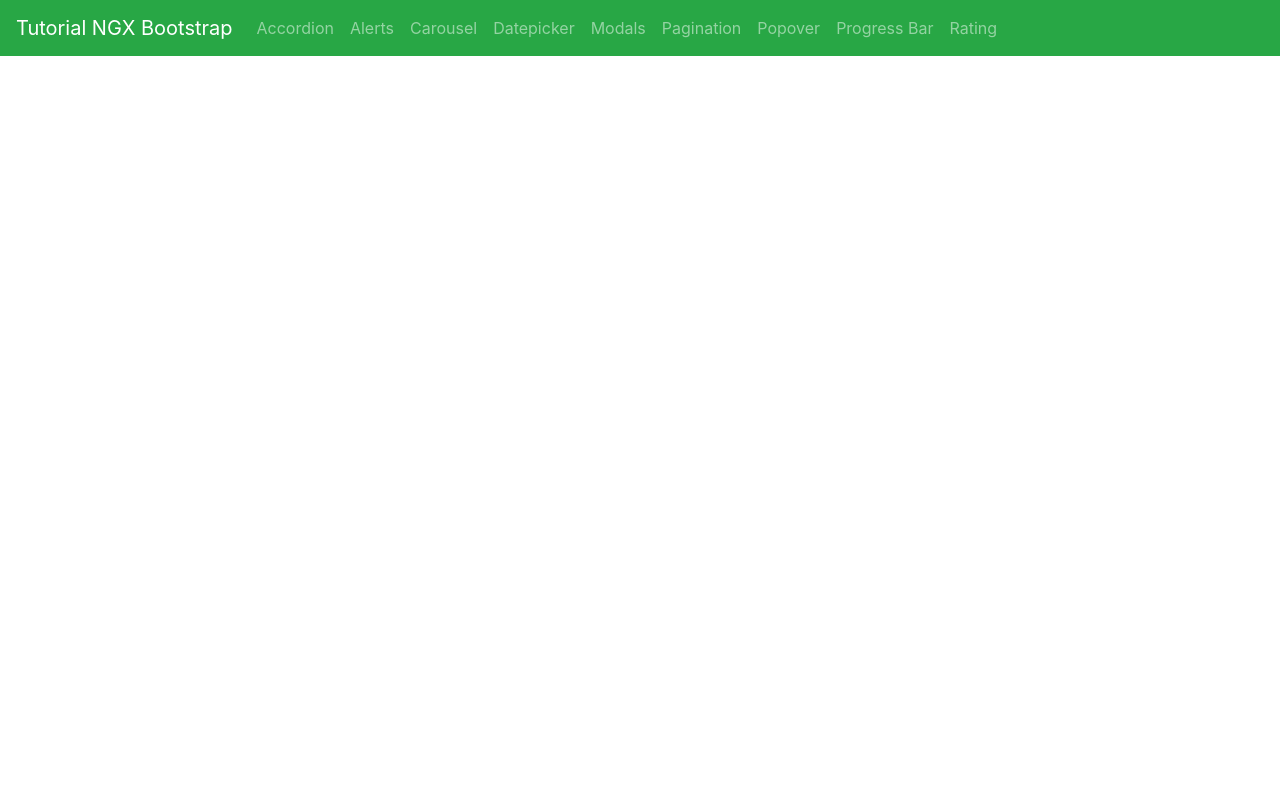
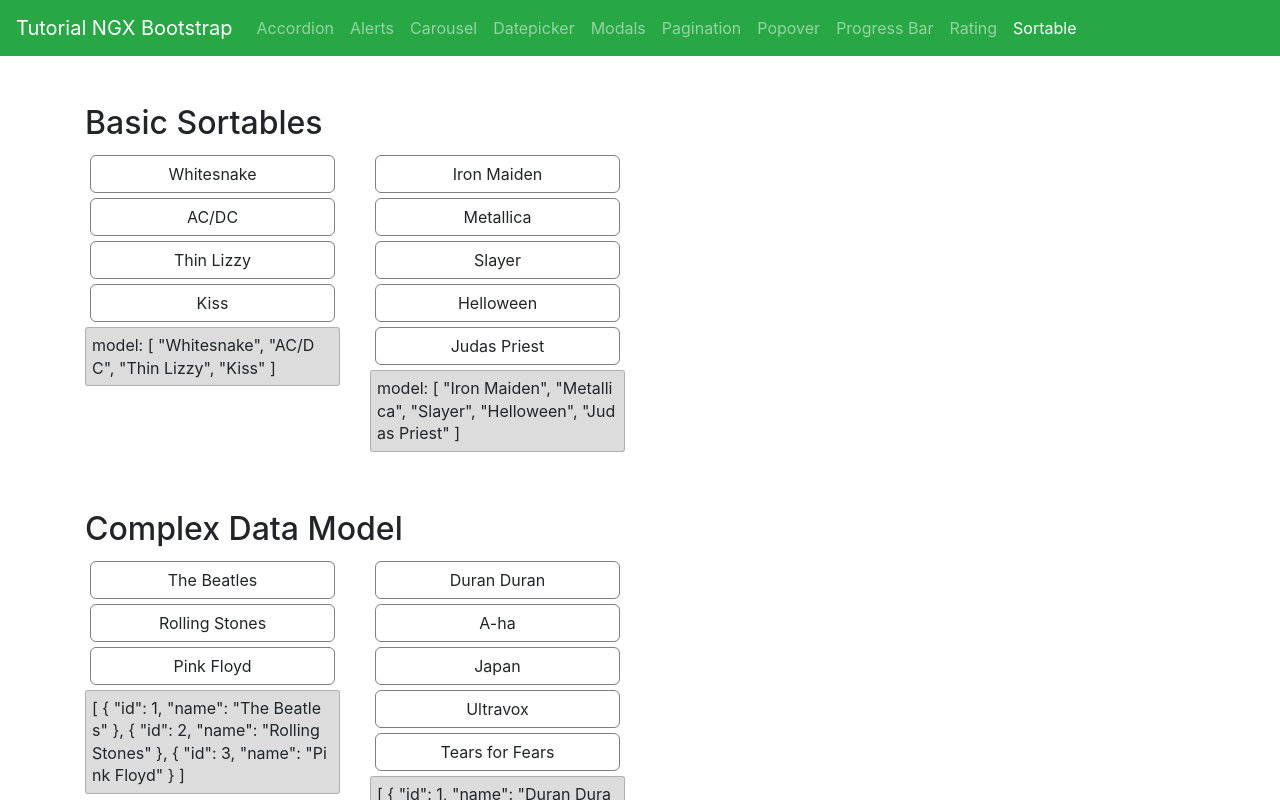
Before and after one commit to williamdsw/tuts-ng-ngx-bootstrap, an Angular app: page /sortable in a window 1280 px wide. Before the commit this address led to /. Shown: the top 800 px of the page. Built offline with nearby package versions, Linux system fonts and the light colour scheme.

Commit message:
Sortable

```diff
--- a/src/app/app-routing.module.ts
+++ b/src/app/app-routing.module.ts
@@ -38,6 +38,10 @@ const ROUTES: Routes = [
     path: 'rating',
     loadChildren: () => import('./rating-example/rating-example.module').then(mod => mod.RatingExampleModule)
   },
+  {
+    path: 'sortable',
+    loadChildren: () => import('./sortable-example/sortable-example.module').then(mod => mod.SortableExampleModule)
+  },
   { path: '', pathMatch: 'full', redirectTo: 'accordion' }
 ];
 
--- a/src/app/app.component.html
+++ b/src/app/app.component.html
@@ -49,6 +49,11 @@
             <li class="nav-item">
                 <a class="nav-link" [routerLink]="['rating']" routerLinkActive="active"> Rating </a>
             </li>
+
+            <!-- sortable -->
+            <li class="nav-item">
+                <a class="nav-link" [routerLink]="['sortable']" routerLinkActive="active"> Sortable </a>
+            </li>
         </ul>
     </div>
 </nav>
--- a/src/app/shared/shared.module.ts
+++ b/src/app/shared/shared.module.ts
@@ -9,6 +9,7 @@ import { PaginationModule } from 'ngx-bootstrap/pagination';
 import { PopoverModule } from 'ngx-bootstrap/popover';
 import { ProgressbarModule } from 'ngx-bootstrap/progressbar';
 import { RatingModule } from 'ngx-bootstrap/rating';
+import { SortableModule } from 'ngx-bootstrap/sortable';
 
 const BOOTSTRAP_COMPONENTS_ROOT = [
   AccordionModule.forRoot (),
@@ -20,6 +21,7 @@ const BOOTSTRAP_COMPONENTS_ROOT = [
   PopoverModule.forRoot(),
   ProgressbarModule.forRoot(),
   RatingModule.forRoot(),
+  SortableModule.forRoot(),
 ];
 
 const BOOTSTRAP_COMPONENTS = [
@@ -31,7 +33,8 @@ const BOOTSTRAP_COMPONENTS = [
   PaginationModule,
   PopoverModule,
   ProgressbarModule,
-  RatingModule
+  RatingModule,
+  SortableModule,
 ];
 
 @NgModule({
--- /dev/null
+++ b/src/app/sortable-example/sortable-example-routing.module.ts
@@ -0,0 +1,14 @@
+import { NgModule } from '@angular/core';
+import { Routes, RouterModule } from '@angular/router';
+
+import { SortableExampleComponent } from './sortable-example.component';
+
+const ROUTES: Routes = [
+  { path: '', component: SortableExampleComponent },
+]
+
+@NgModule({
+  imports: [RouterModule.forChild(ROUTES)],
+  exports: [RouterModule]
+})
+export class SortableExampleRoutingModule { }
--- /dev/null
+++ b/src/app/sortable-example/sortable-example.component.html
@@ -0,0 +1,72 @@
+
+<!-- basic -->
+<div class="mt-5 mb-5">
+    <h2> Basic Sortables </h2>
+    <div class="row">
+
+        <!-- hard rock bands -->
+        <div class="col-xs-6 col-6 col-md-5 col-lg-3">
+            <bs-sortable
+                [(ngModel)]="hardRockBands"
+                itemClass="sortable-item"
+                itemActiveClass="sortable-item-active"
+                placeholderItem="Drag here"
+                placeholderClass="placeholderStyle"
+                wrapperClass="sortable-wrapper">
+            </bs-sortable>
+            <span class="code-preview">
+                model: {{ hardRockBands | json }}
+            </span>
+        </div>
+
+        <!-- heavy metal bands -->
+        <div class="col-xs-6 col-6 col-md-5 col-lg-3">
+            <bs-sortable
+                [(ngModel)]="heavyMetalBands"
+                itemClass="sortable-item"
+                itemActiveClass="sortable-item-active"
+                placeholderItem="Drag here"
+                placeholderClass="placeholderStyle"
+                wrapperClass="sortable-wrapper">
+            </bs-sortable>
+            <span class="code-preview">
+                model: {{ heavyMetalBands | json }}
+            </span>
+        </div>
+    </div>
+</div>
+
+<!-- complex data model -->
+<div class="mt-5 mb-5">
+    <h2> Complex Data Model </h2>
+    <div class="row">
+
+        <!-- rock bands -->
+        <div class="col-xs-6 col-6 col-md-5 col-lg-3">
+            <bs-sortable
+                [(ngModel)]="rockBands"
+                fieldName="name"
+                itemClass="sortable-item"
+                itemActiveClass="sortable-item-active"
+                placeholderItem="Drag here"
+                placeholderClass="placeholderStyle"
+                wrapperClass="sortable-wrapper">
+            </bs-sortable>
+            <span class="code-preview">{{ rockBands | json }}</span>
+        </div>
+
+        <!-- new wave bands -->
+        <div class="col-xs-6 col-6 col-md-5 col-lg-3">
+            <bs-sortable
+                [(ngModel)]="newWaveBands"
+                fieldName="name"
+                itemClass="sortable-item"
+                itemActiveClass="sortable-item-active"
+                placeholderItem="Drag here"
+                placeholderClass="placeholderStyle"
+                wrapperClass="sortable-wrapper">
+            </bs-sortable>
+            <span class="code-preview">{{ newWaveBands | json }}</span>
+        </div>
+    </div>
+</div>
--- /dev/null
+++ b/src/app/sortable-example/sortable-example.component.ts
@@ -0,0 +1,42 @@
+import { Component, OnInit } from '@angular/core';
+
+@Component({
+  selector: 'app-sortable-example',
+  templateUrl: './sortable-example.component.html',
+  styleUrls: ['./sortable-example.component.css']
+})
+export class SortableExampleComponent implements OnInit {
+
+  // FIELDS
+
+  public hardRockBands: string[] = [
+    'Whitesnake', 'AC/DC', 'Thin Lizzy', 'Kiss'
+  ];
+  public heavyMetalBands: string[] = [
+    'Iron Maiden', 'Metallica', 'Slayer', 'Helloween', 'Judas Priest'
+  ];
+
+  public rockBands = [
+    { id: 1, name: 'The Beatles' },
+    { id: 2, name: 'Rolling Stones' },
+    { id: 3, name: 'Pink Floyd' },
+  ];
+
+  public newWaveBands = [
+    { id: 1, name: 'Duran Duran' },
+    { id: 2, name: 'A-ha' },
+    { id: 3, name: 'Japan' },
+    { id: 4, name: 'Ultravox' },
+    { id: 5, name: 'Tears for Fears' },
+  ];
+
+  // CONSTRUCTOR
+
+  constructor() { }
+
+  // LIFECYCLE HOOKS
+
+  ngOnInit(): void {
+  }
+
+}
--- a/src/styles.css
+++ b/src/styles.css
@@ -8,3 +8,31 @@
     color: gold;
     font-weight: bold;
 }
+
+.sortable-item {
+    border: 1px solid rgba(0, 0, 0, 0.5);
+    border-radius: 6px;
+    margin: 5px;
+    text-align: center;
+    padding: 6px;
+}
+
+.sortable-item-active {
+    background-color: rgba(0, 0, 0, 0.05);
+    border: 1px dashed rgba(0, 0, 0, 0.5);
+    cursor: grab;
+    font-weight: bold;
+}
+
+.code-preview {
+    display: block;
+    background-color: gainsboro;
+    border: 1px solid rgba(0, 0, 0, 0.2);
+    border-radius: 3px;
+    padding: 6px;
+    word-break: break-all;
+    word-wrap: break-word;
+    line-height: 1.4;
+    margin: 0 0 10px;
+    overflow: auto;
+}
```
Also changed, not shown: src/app/sortable-example/sortable-example.module.ts (added, +19 -0 lines), src/app/sortable-example/sortable-example.component.css (added), 1 other file (tests, documents, lock files or other folders).
